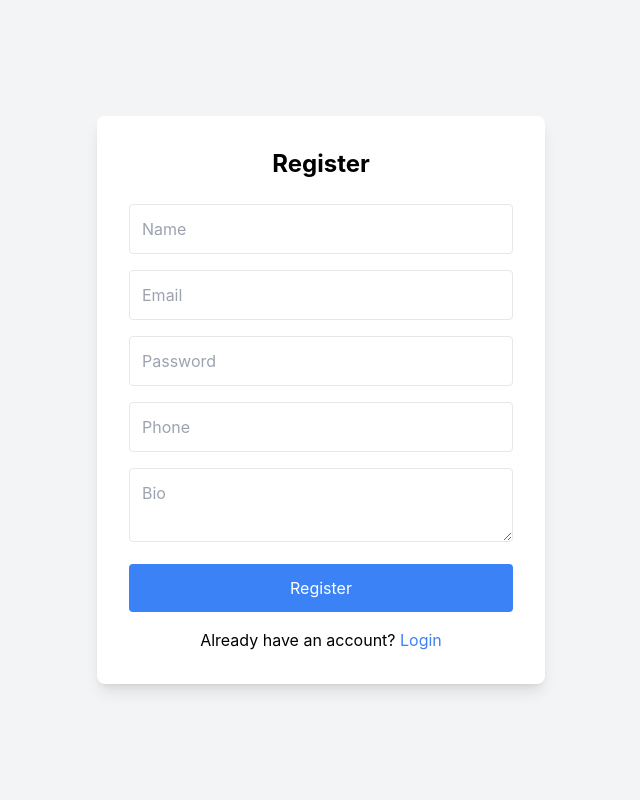
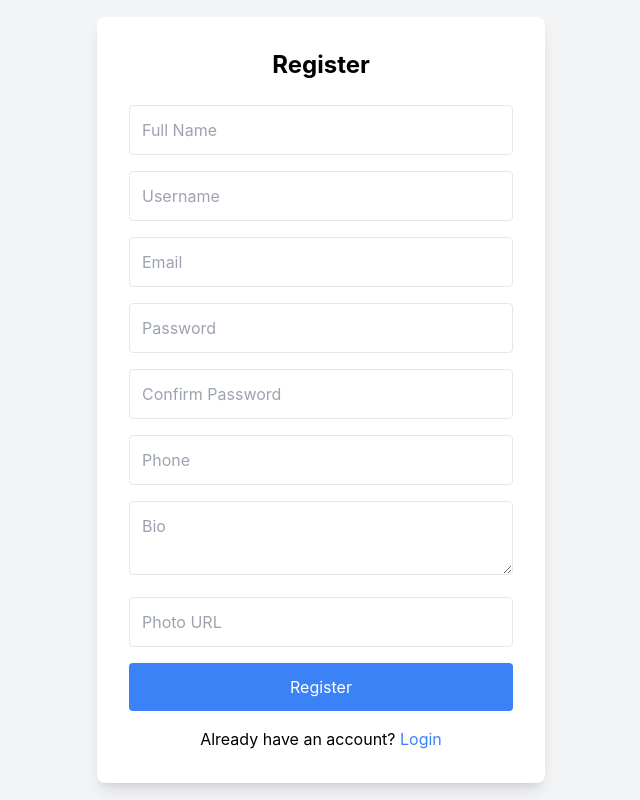
Before and after one commit to Lalitchaudhary01/-farmer-profiles-and-review-systems., a React (Create React App) app: page /register in a window 1280 px wide. Shown: the whole page, without its empty margins (319-959 px from the left). Built offline with nearby package versions, Linux system fonts and the light colour scheme; the HTML template or start-up script is replaced by a standard one.

Commit message:
debug a error

```diff
--- a/src/App.css
+++ b/src/App.css
@@ -1,38 +1,4 @@
-.App {
-  text-align: center;
-}
-
-.App-logo {
-  height: 40vmin;
-  pointer-events: none;
-}
-
-@media (prefers-reduced-motion: no-preference) {
-  .App-logo {
-    animation: App-logo-spin infinite 20s linear;
-  }
-}
-
-.App-header {
-  background-color: #282c34;
-  min-height: 100vh;
-  display: flex;
-  flex-direction: column;
-  align-items: center;
-  justify-content: center;
-  font-size: calc(10px + 2vmin);
-  color: white;
-}
-
-.App-link {
-  color: #61dafb;
-}
-
-@keyframes App-logo-spin {
-  from {
-    transform: rotate(0deg);
-  }
-  to {
-    transform: rotate(360deg);
-  }
-}
+/* src/index.css or src/App.css */
+@tailwind base;
+@tailwind components;
+@tailwind utilities;
--- a/src/App.js
+++ b/src/App.js
@@ -1,4 +1,5 @@
 import { Routes, Route, Navigate } from "react-router-dom";
+import "./App.css";
 import { Toaster } from "react-hot-toast";
 import Login from "./pages/Login";
 import Register from "./pages/Register";
--- a/src/index.css
+++ b/src/index.css
@@ -1,6 +1,8 @@
+/* src/index.css or src/App.css */
 @tailwind base;
 @tailwind components;
 @tailwind utilities;
+
 
 body {
   margin: 0;
--- a/src/pages/Register.js
+++ b/src/pages/Register.js
@@ -4,19 +4,38 @@ import toast from "react-hot-toast";
 import axios from "axios"; // Import axios for API calls
 
 function Register() {
-  const [name, setName] = useState("");
+  // Declare state variables for all the required fields
+  const [fullName, setFullName] = useState("");
+  const [username, setUsername] = useState("");
   const [email, setEmail] = useState("");
   const [password, setPassword] = useState("");
+  const [confirmPassword, setConfirmPassword] = useState("");
   const [phone, setPhone] = useState("");
   const [bio, setBio] = useState("");
+  const [photo, setPhoto] = useState("");
   const navigate = useNavigate();
 
   const handleRegister = async (e) => {
     e.preventDefault();
 
     // Check if any field is empty
-    if (!name || !email || !password || !phone || !bio) {
+    if (
+      !fullName ||
+      !username ||
+      !email ||
+      !password ||
+      !confirmPassword ||
+      !phone ||
+      !bio ||
+      !photo
+    ) {
       toast.error("Please fill in all fields.");
+      return;
+    }
+
+    // Check if passwords match
+    if (password !== confirmPassword) {
+      toast.error("Passwords do not match.");
       return;
     }
 
@@ -25,11 +44,13 @@ function Register() {
       const response = await axios.post(
         "http://localhost:8080/api/v1/user/register",
         {
-          name,
+          fullName,
+          username,
           email,
           password,
           phone,
           bio,
+          photo, // Include photo URL
         }
       );
 
@@ -49,9 +70,17 @@ function Register() {
         <form onSubmit={handleRegister}>
           <input
             type="text"
-            placeholder="Name"
-            value={name}
-            onChange={(e) => setName(e.target.value)}
+            placeholder="Full Name"
+            value={fullName}
+            onChange={(e) => setFullName(e.target.value)}
+            className="w-full p-3 border rounded mb-4"
+            required
+          />
+          <input
+            type="text"
+            placeholder="Username"
+            value={username}
+            onChange={(e) => setUsername(e.target.value)}
             className="w-full p-3 border rounded mb-4"
             required
           />
@@ -72,6 +101,14 @@ function Register() {
             required
           />
           <input
+            type="password"
+            placeholder="Confirm Password"
+            value={confirmPassword}
+            onChange={(e) => setConfirmPassword(e.target.value)}
+            className="w-full p-3 border rounded mb-4"
+            required
+          />
+          <input
             type="text"
             placeholder="Phone"
             value={phone}
@@ -83,6 +120,14 @@ function Register() {
             placeholder="Bio"
             value={bio}
             onChange={(e) => setBio(e.target.value)}
+            className="w-full p-3 border rounded mb-4"
+            required
+          />
+          <input
+            type="text"
+            placeholder="Photo URL"
+            value={photo}
+            onChange={(e) => setPhoto(e.target.value)}
             className="w-full p-3 border rounded mb-4"
             required
           />
--- a/tailwind.config.js
+++ b/tailwind.config.js
@@ -1,7 +1,6 @@
+// tailwind.config.js
 module.exports = {
-  content: [
-    "./src/**/*.{js,jsx,ts,tsx}", // Add this to enable Tailwind for all files inside src
-  ],
+  content: ["./src/**/*.{js,jsx,ts,tsx}"],
   theme: {
     extend: {},
   },
```
